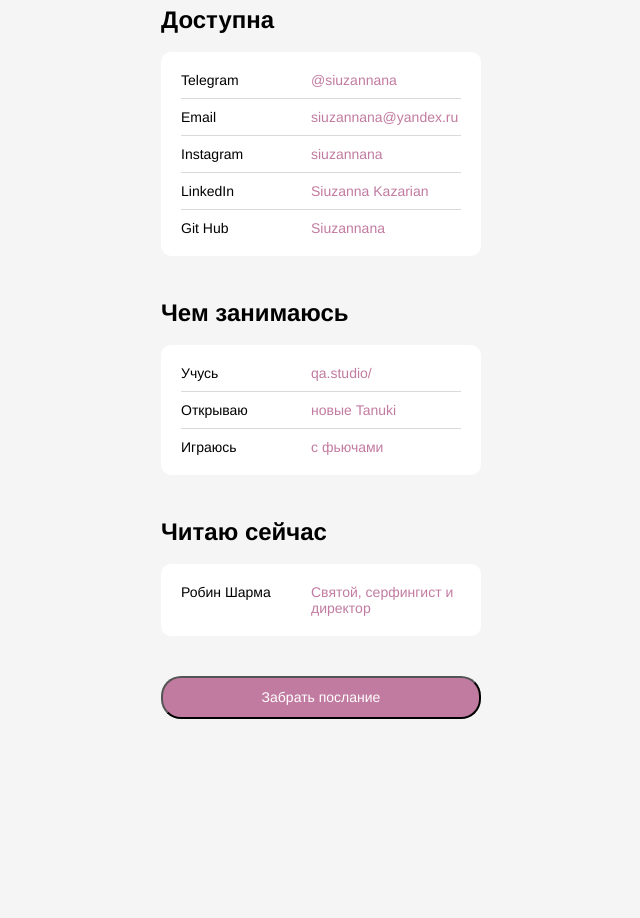
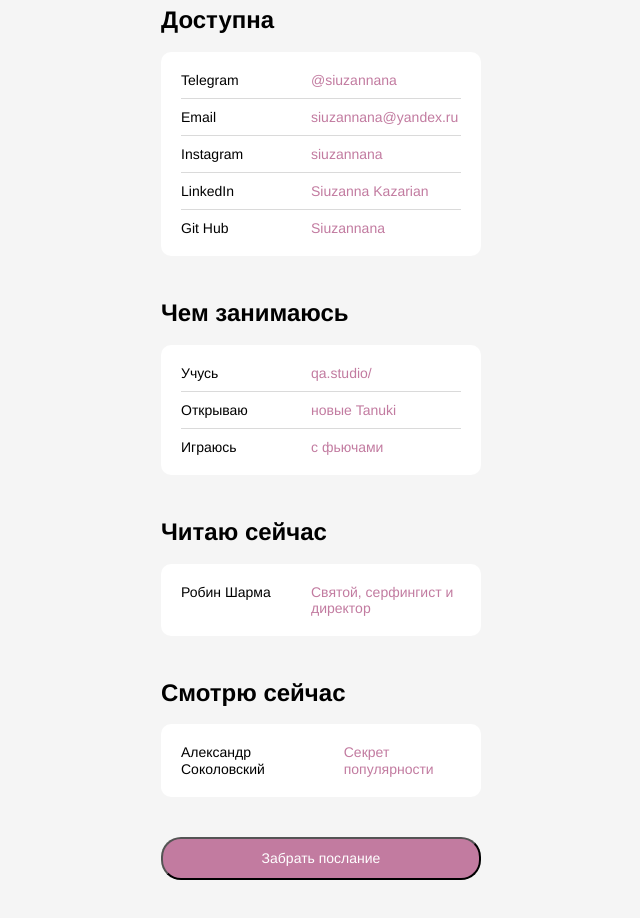
Before and after one commit to Siuzannana/-HTML-CSS, a plain HTML site: page index.html in a window 1280 px wide. Shown: the part 482-1400 px from the top of the page, without its empty margins (319-959 px from the left). Before the commit the page ends 1241 px from the top, so only its background shows below. Drawn offline with Linux system fonts and the light colour scheme.

Commit message:
видео

```diff
--- a/index.html
+++ b/index.html
@@ -73,6 +73,15 @@
         </ul>
       </section>
 
+      <section class="links">
+        <h2 class="links__header">Смотрю сейчас</h2>
+        <ul class="links__container">
+          <li class="links__link">
+            <p class="links__title">Александр Соколовский</p>
+            <a class="linsk__link" href="https://www.youtube.com/watch?v=WB77e3OT3Ms&t=6s">Секрет популярности</a>
+          </li>
+        </ul>
+      </section>
 
     </main>
     <footer>
```
